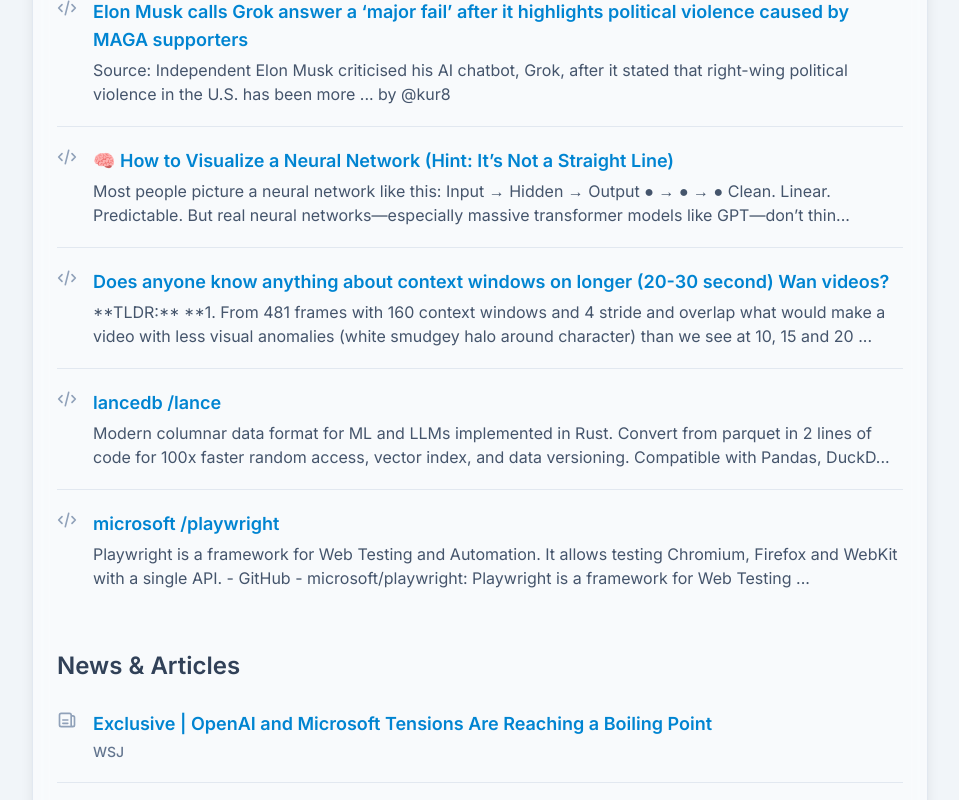
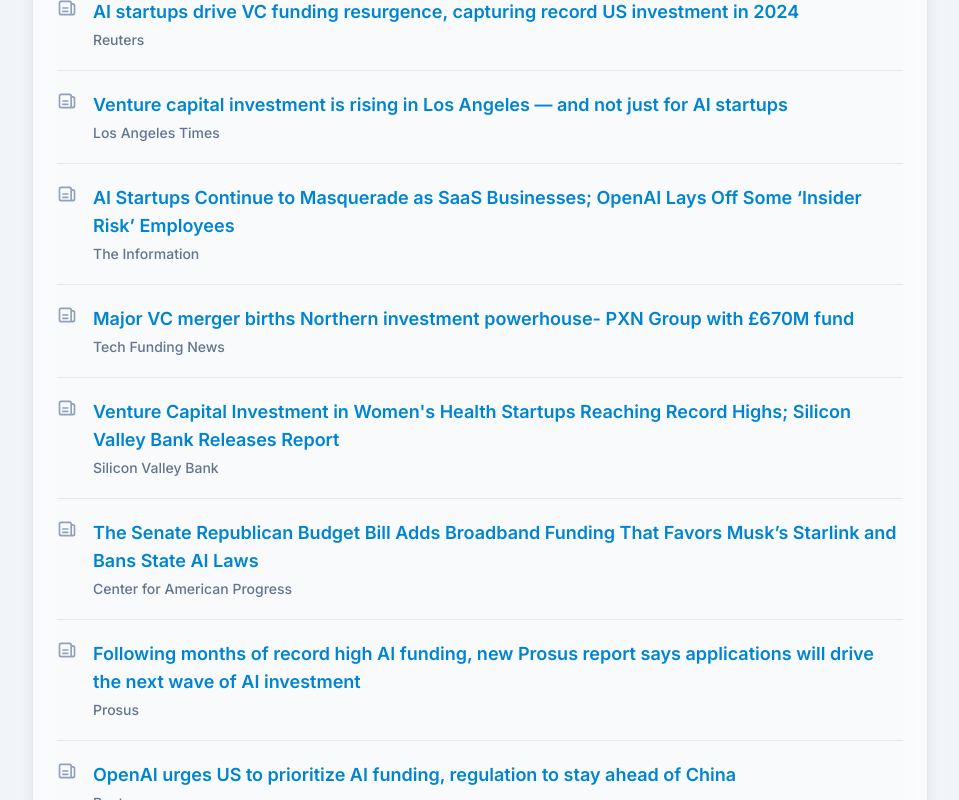
Before and after one commit to viraj89/ai-resources-and-tools, a Next.js app in the folder website/: page / in a window 1280 px wide. Shown: the part 420-1220 px from the top of the page, without its empty margins (160-1119 px from the left). Built offline with nearby package versions, Linux system fonts and the light colour scheme.

Commit message:
Test all workflow scripts locally - all working

```diff
--- a/website/src/data/content.ts
+++ b/website/src/data/content.ts
@@ -1,8 +1,66 @@
 // This file is auto-generated by prepare_website_data.py. Do not edit manually.
+// Last generated: 2025-06-21T11:39:43.632602
 
 export const content = {
-  "last_updated": "2025-06-20T18:28:50.606221",
+  "last_updated": "2025-06-21T11:39:43.630342",
   "daily_updates": [
+    {
+      "date": "2025-06-21T00:00:00",
+      "type": "news",
+      "title": "AI News for June 21, 2025",
+      "data": [
+        {
+          "title": "AI startups drive VC funding resurgence, capturing record US investment in 2024",
+          "url": "https://tinyurl.com/257zjokf",
+          "source": "Reuters"
+        },
+        {
+          "title": "Venture capital investment is rising in Los Angeles — and not just for AI startups",
+          "url": "https://tinyurl.com/2bhpzdz9",
+          "source": "Los Angeles Times"
+        },
+        {
+          "title": "AI Startups Continue to Masquerade as SaaS Businesses; OpenAI Lays Off Some ‘Insider Risk’ Employees",
+          "url": "https://tinyurl.com/27s32bgc",
+          "source": "The Information"
+        },
+        {
+          "title": "Major VC merger births Northern investment powerhouse- PXN Group with £670M fund",
+          "url": "https://tinyurl.com/29l6wvqz",
+          "source": "Tech Funding News"
+        },
+        {
+          "title": "Venture Capital Investment in Women's Health Startups Reaching Record Highs; Silicon Valley Bank Releases Report",
+          "url": "https://tinyurl.com/2cul9ek5",
+          "source": "Silicon Valley Bank"
+        },
+        {
+          "title": "The Senate Republican Budget Bill Adds Broadband Funding That Favors Musk’s Starlink and Bans State AI Laws",
+          "url": "https://tinyurl.com/2dk8hr2o",
+          "source": "Center for American Progress"
+        },
+        {
+          "title": "Following months of record high AI funding, new Prosus report says applications will drive the next wave of AI investment",
+          "url": "https://tinyurl.com/2dzhvdpq",
+          "source": "Prosus"
+        },
+        {
+          "title": "OpenAI urges US to prioritize AI funding, regulation to stay ahead of China",
+          "url": "https://tinyurl.com/29mk33c7",
+          "source": "Reuters"
+        },
+        {
+          "title": "Exclusive | OpenAI and Microsoft Tensions Are Reaching a Boiling Point",
+          "url": "https://tinyurl.com/2cpeqdba",
+          "source": "WSJ"
+        },
+        {
+          "title": "Exclusive | OpenAI and Microsoft Tensions Are Reaching a Boiling Point",
+          "url": "https://tinyurl.com/2asalkou",
+          "source": "WSJ"
+        }
+      ]
+    },
     {
       "date": "2025-06-20T00:00:00",
       "type": "tools",
@@ -465,6 +523,42 @@
         "description": "Playwright is a framework for Web Testing and Automation. It allows testing Chromium, Firefox and WebKit with a single API.  - GitHub - microsoft/playwright: Playwright is a framework for Web Testing ...",
         "pricing": "Freemium"
       }
+    ],
+    "https://www.reuters.com/world/us/openai-wins-200-million-us-defense-contract-2025-06-16/?utm_source=chatgpt.com": [
+      {
+        "name": "Code / Developer Tools",
+        "url": "OpenAI and Palantir have both been involved in U.S. Department of Defense initiatives. In June 2025, senior executives from both firms (OpenAI’s Chief Product Officer Kevin Weil and Palantir CTO Shyam...",
+        "description": "Paid",
+        "pricing": "182.7"
+      },
+      {
+        "name": "Code / Developer Tools",
+        "url": "OpenAI and Palantir have both been involved in U.S. Department of Defense initiatives. In June 2025, senior executives from both firms (OpenAI’s Chief Product Officer Kevin Weil and Palantir CTO Shyam...",
+        "description": "Paid",
+        "pricing": "182.6"
+      }
+    ],
+    "https://venturebeat.com/programming-development/openai-open-sourced-a-new-customer-service-agent-framework-learn-more-about-its-growing-enterprise-strategy/": [
+      {
+        "name": "Code / Developer Tools",
+        "url": "By offering transparent tooling and clear implementation examples, OpenAI is pushing agentic systems out of the lab and into everyday use.",
+        "description": "Freemium",
+        "pricing": "120"
+      }
+    ],
+    "https://huggingface.co/mistralai/Mistral-Small-3.2-24B-Instruct-2506": [
+      {
+        "name": "Other",
+        "url": "We’re on a journey to advance and democratize artificial intelligence through open source and open science.",
+        "description": "Paid",
+        "pricing": "106.4"
+      },
+      {
+        "name": "Other",
+        "url": "We’re on a journey to advance and democratize artificial intelligence through open source and open science.",
+        "description": "Paid",
+        "pricing": "106.2"
+      }
     ]
   }
 };
```
Also changed, not shown: 1 other file (tests, documents, lock files or other folders).
